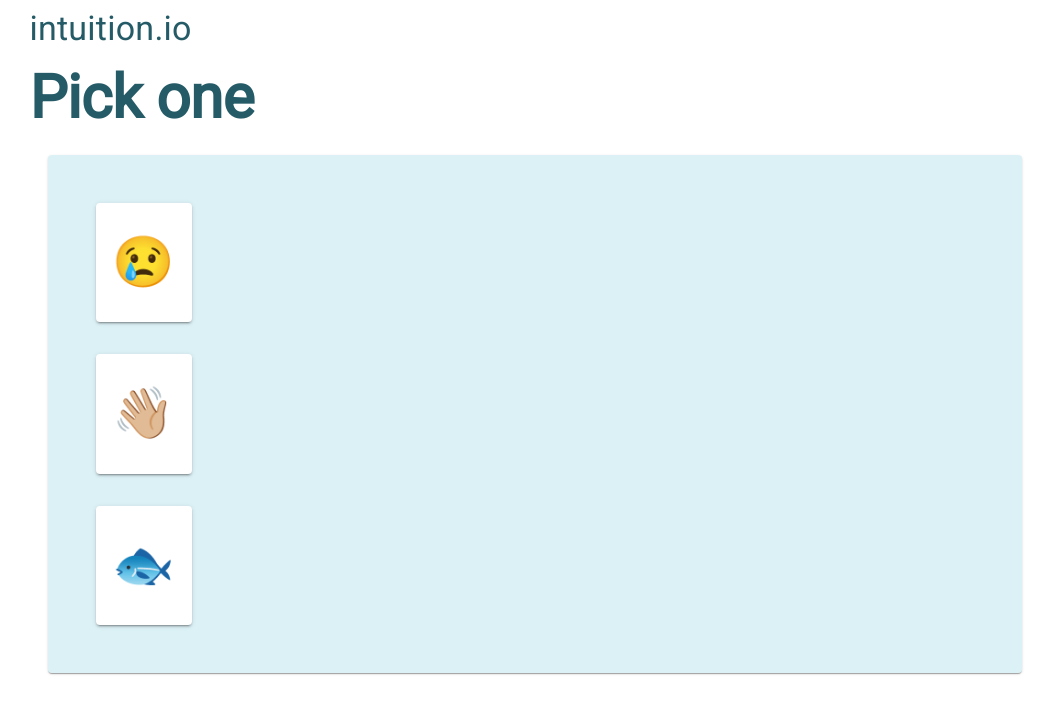
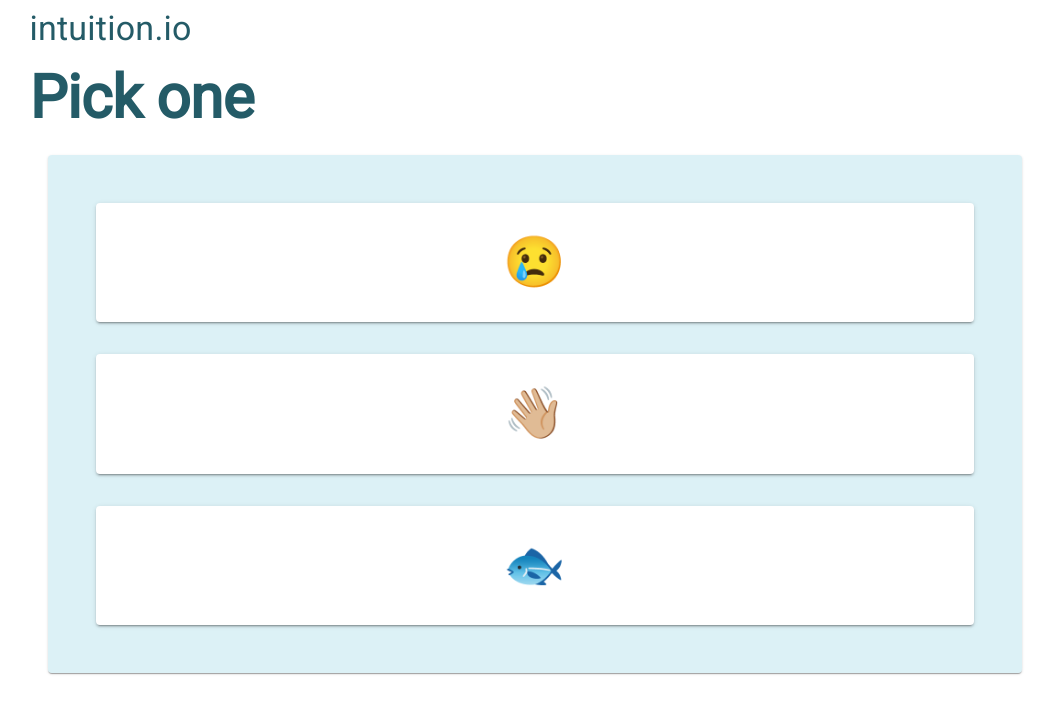
Before and after one commit to KimSamsCarmona/intuition, a React (Create React App) app: page / in a window 1280 px wide. Shown: the top 714 px of the page, without its empty margins (105-1159 px from the left). Built offline with nearby package versions, Linux system fonts and the light colour scheme; a web font is replaced by a local one.

Commit message:
link fixes for button

```diff
--- a/src/Components/GameComponent.js
+++ b/src/Components/GameComponent.js
@@ -1,12 +1,14 @@
 import React, { useEffect } from 'react';
 import { Card, Button, Typography, styled } from '@mui/material';
-import { Link } from 'react-router-dom';
+import { useNavigate } from 'react-router-dom';
 
 import { emojis } from '../shared/emojis';
 
 
 export const GameComponent = ({ winEmoji, setEmoji }) => {
   // const [winEmoji, setEmoji] = useState(false) -- LIFTED STATE TO APP.JS
+
+  const navigate = useNavigate();
 
   //randomly pick emoji
   const emoji1 = emojis[Math.floor(Math.random() * emojis.length)];
@@ -27,14 +29,17 @@ export const GameComponent = ({ winEmoji, setEmoji }) => {
   //emoji onClick functions, update winEmoji state
   const emojiClick1 = () => {
     setEmoji(emoji1);
+    navigate('/results');
   }
 
   const emojiClick2 = () => {
     setEmoji(emoji2);
+    navigate('/results');
   }
 
   const emojiClick3 = () => {
     setEmoji(emoji3);
+    navigate('/results');
   }
 
   //log selected "winning" emoji to the consoloe
@@ -58,9 +63,9 @@ export const GameComponent = ({ winEmoji, setEmoji }) => {
           bgcolor: '#9BD8E659',
           borderRadius: 1,
         }}>
-        <Link to='/results'><EmojiButton variant='contained' sx={{ p: 2, m: 2, bgcolor: '#FFFFFFFF', fontSize: 50 }} onClick={emojiClick1}>{emoji1}</EmojiButton></Link>
-        <Link to='/results'><EmojiButton variant='contained' sx={{ p: 2, m: 2, bgcolor: '#FFFFFFFF', fontSize: 50 }} onClick={emojiClick2}>{emoji2}</EmojiButton></Link>
-        <Link to='/results'><EmojiButton variant='contained' sx={{ p: 2, m: 2, bgcolor: '#FFFFFFFF', fontSize: 50 }} onClick={emojiClick3}>{emoji3}</EmojiButton></Link>
+        <EmojiButton variant='contained' sx={{ p: 2, m: 2, bgcolor: '#FFFFFFFF', fontSize: 50 }} onClick={emojiClick1}>{emoji1}</EmojiButton>
+        <EmojiButton variant='contained' sx={{ p: 2, m: 2, bgcolor: '#FFFFFFFF', fontSize: 50 }} onClick={emojiClick2}>{emoji2}</EmojiButton>
+        <EmojiButton variant='contained' sx={{ p: 2, m: 2, bgcolor: '#FFFFFFFF', fontSize: 50 }} onClick={emojiClick3}>{emoji3}</EmojiButton>
       </Card>
     </div>
   );
```
